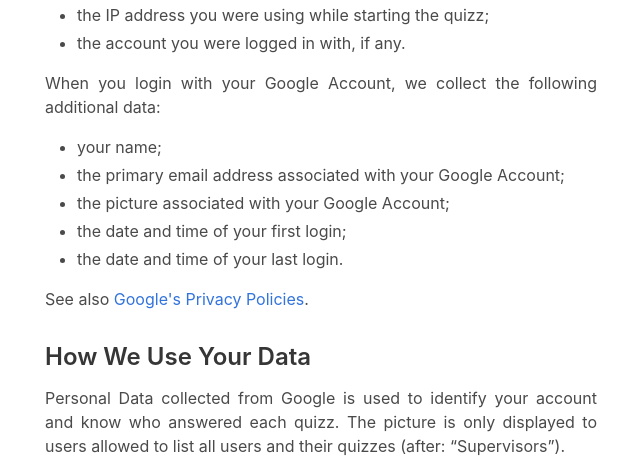
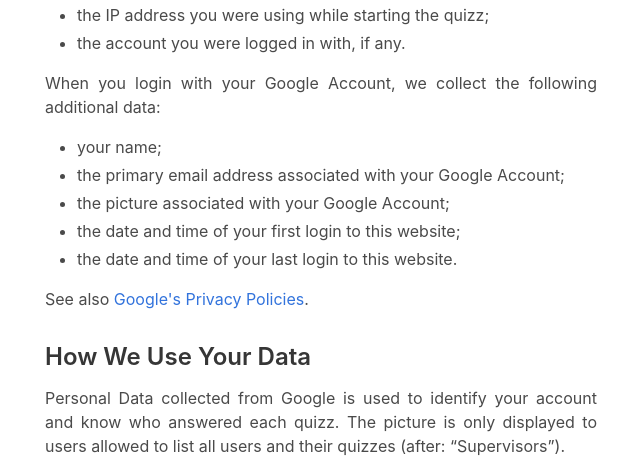
Before and after one commit to AmauryCarrade/wine-contest-quizz, a Django app: page /legal in a window 1280 px wide. Shown: the part 1645-2109 px from the top of the page, without its empty margins (319-959 px from the left). Run offline with Django 3.2, Linux system fonts and the light colour scheme; parts of the project's set-up code (start-up, migrations or seed data) failed here and were passed over; some libraries are stand-ins or nearby versions.

Commit message:
Precisions on privacy policy

```diff
--- a/quizz/templates/public/legal.html
+++ b/quizz/templates/public/legal.html
@@ -120,8 +120,8 @@
                     <li>your name;</li>
                     <li>the primary email address associated with your Google Account;</li>
                     <li>the picture associated with your Google Account;</li>
-                    <li>the date and time of your first login;</li>
-                    <li>the date and time of your last login.</li>
+                    <li>the date and time of your first login to this website;</li>
+                    <li>the date and time of your last login to this website.</li>
                 </ul>
 
                 <p>See also <a href="https://policies.google.com/privacy">Google's Privacy Policies</a>.</p>
```
